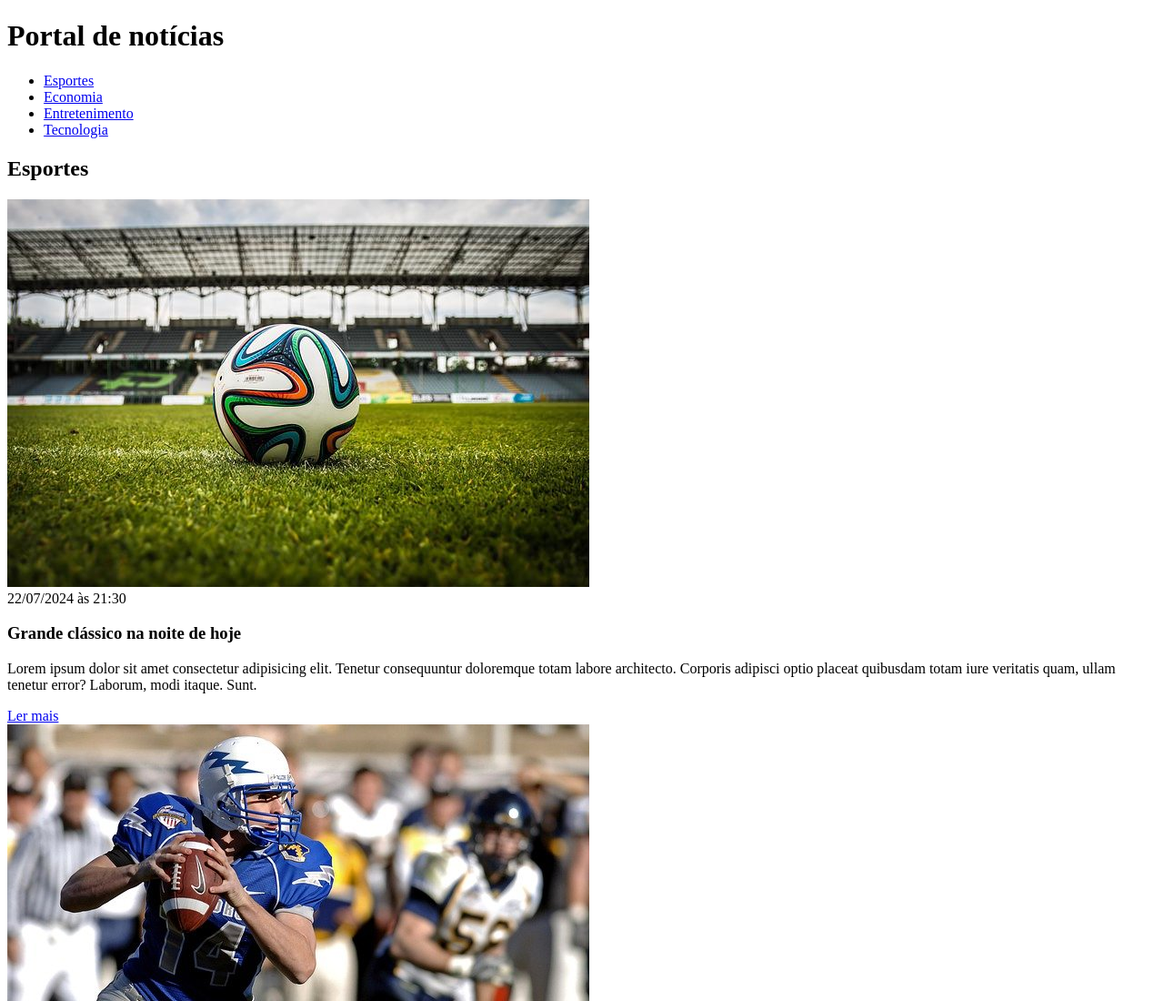
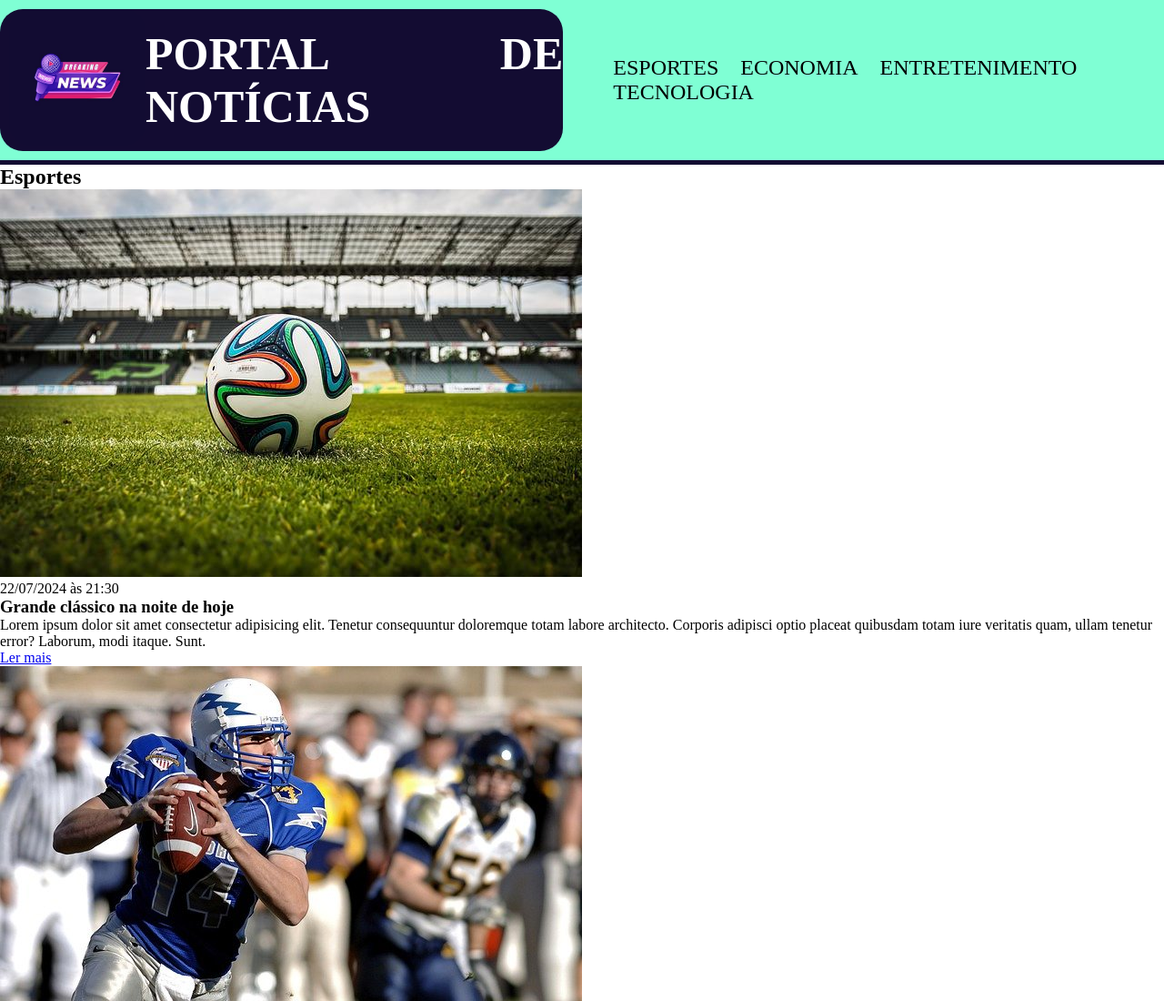
Before and after one commit to LucianoLechner/PORTAL-DE-NOTICIAS-EBAC, a plain HTML site: page index.html in a window 1280 px wide. Shown: the top 1100 px of the page at 91% size. Drawn offline with Linux system fonts and the light colour scheme.

Commit message:
ATUALIZANDO A CSS

```diff
--- a/index.html
+++ b/index.html
@@ -7,8 +7,13 @@
     <link rel="stylesheet" type="text/css" href="./style.css">
 </head>
 <body>
-    <header>
-        <h1>Portal de notícias</h1>
+    <div>
+        <header class="principal">
+            <div class="titulo">
+                <div class="logo"><img src="./logo.jpg" alt="Imagem"></div>
+                <h1>   Portal de notícias   </h1>
+            </div>
+            <div class="menu">
                 <nav>
                     <ul>
                         <li>
@@ -25,7 +30,9 @@
                         </li>
                     </ul>
                 </nav>
+            </div>
         </header>
+    </div>
     <section>
         <h2 id="sports">Esportes</h2>
         <article>
--- a/style.css
+++ b/style.css
@@ -0,0 +1,50 @@
+* {
+    box-sizing: border-box;
+    margin: 0;
+    box-sizing: 0;
+}
+.principal{
+    width: 100%;
+    background-color: aquamarine;
+    display: flex;
+    justify-content: space-around;
+    align-items: center;
+    padding-block: 10px;
+    border-bottom: 5px solid #130C32;
+}
+.titulo {
+    font-size: 25px;
+    background-color: #130C32;
+    border-radius: 25px;
+    display: flex;
+    align-items: center;
+    text-align: justify;
+    text-transform: uppercase;
+    color: white;
+
+}
+.logo img{
+    width: 150px;
+    height: 150px;
+    margin-left: 10px;
+    border-radius: 25px;
+    align-items: end;
+}
+
+.menu li{
+    display: inline-block;
+    margin-left: 10px;
+}
+.menu li a{
+    font-size: 24px;
+    text-decoration: none;
+    color: black;
+    text-transform: uppercase;
+    padding: 5px;
+    border-radius: 15px;
+}
+.menu li a:hover{
+    background-color: #130C32;
+    color: white;
+
+}
```
Also changed, not shown: logo.jpg (added). Lines whose indentation alone changed are shown as unchanged.
